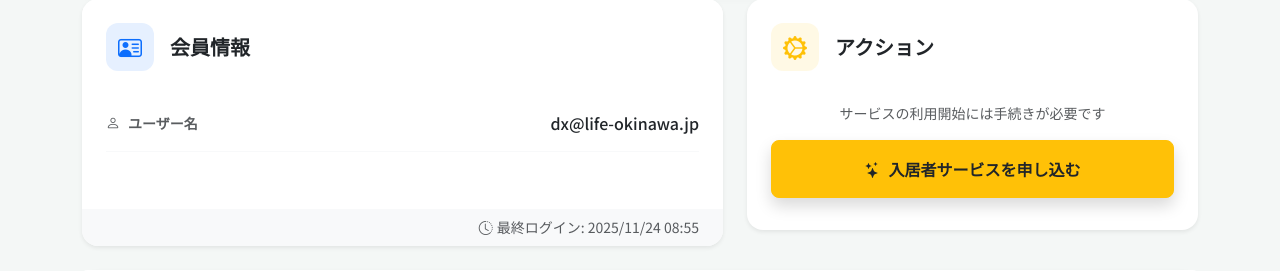
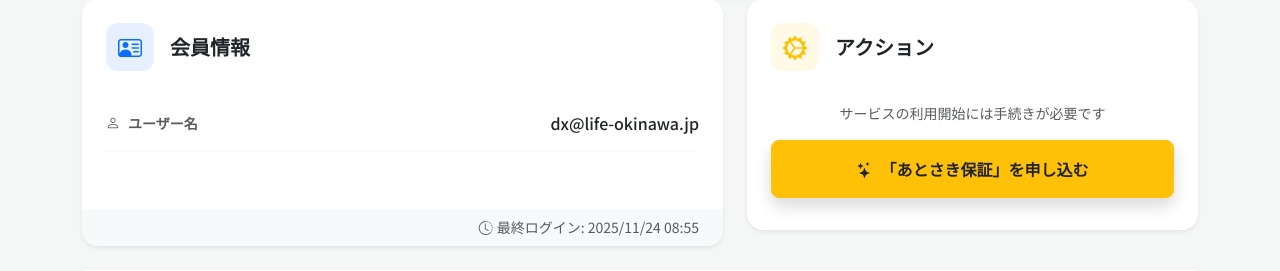
Before and after one commit to k5-kishimoto/LifeSafetyGuarantee, a Django app: page /accounts/ in a window 1280 px wide. Shown: the part 244-515 px from the top of the page. Run offline with Django 5.2, Linux system fonts and the light colour scheme; a user stored in the database is signed in; some libraries are stand-ins or nearby versions.

Commit message:
文言変更

```diff
--- a/suppliers/forms.py
+++ b/suppliers/forms.py
@@ -5,9 +5,9 @@ from django.forms import PasswordInput
 
 class AgencySignUpForm(forms.Form):
     # Name is used as Username in Salesforce
-    username = forms.CharField(label='ユーザー名 (ログインID)', max_length=150, required=True)
-    password1 = forms.CharField(label='パスワード', widget=PasswordInput, required=True)
-    password2 = forms.CharField(label='パスワード（確認用）', widget=PasswordInput, required=True)
+    username = forms.CharField(label='会社メールアドレス(以後ログインIDとなります)', max_length=150, required=True)
+    password1 = forms.CharField(label='新規パスワードを設定いたします', widget=PasswordInput, required=True)
+    password2 = forms.CharField(label='上記パスワードをご登録ください（確認用）', widget=PasswordInput, required=True)
 
     # 💡 業者名表示用フィールド (SalesforceのAgencyName__cに相当する情報など)
     agency_name = forms.CharField(label='不動産管理会社名', max_length=100, required=True)
--- a/templates/accounts/home.html
+++ b/templates/accounts/home.html
@@ -174,7 +174,7 @@
                         <i class="bi bi-check-circle-fill fs-4 me-3"></i>
                         <div>
                             <div class="fw-bold">契約中 (アクティブ)</div>
-                            <small>入居者サービスを利用中です。</small>
+                            <small>「あとさき保証」を利用中です。</small>
                         </div>
                     </div>
 
@@ -198,7 +198,7 @@
                     <div class="text-center py-2">
                         <p class="text-muted small mb-3">サービスの利用開始には手続きが必要です</p>
                         <a href="{% url 'create_checkout_session' %}" class="btn btn-warning w-100 py-3 rounded-3 shadow text-dark fw-bold position-relative overflow-hidden">
-                            <span class="position-relative z-1"><i class="bi bi-stars me-2"></i>入居者サービスを申し込む</span>
+                            <span class="position-relative z-1"><i class="bi bi-stars me-2"></i>「あとさき保証」を申し込む</span>
                         </a>
                     </div>
                 {% endif %}
--- a/templates/accounts/signup.html
+++ b/templates/accounts/signup.html
@@ -294,7 +294,7 @@
                 <div class="guide-icon-box">
                     <i class="bi bi-shield-check"></i>
                 </div>
-                <h3 class="fw-bold mb-1">あとさき保証のご案内</h3>
+                <h3 class="fw-bold mb-1">「あとさき保証」のご案内</h3>
                 <p class="mb-0 opacity-75">安心してご入居いただくためのサービスです</p>
             </div>
 
```
Also changed, not shown: static/img/detail.png.
